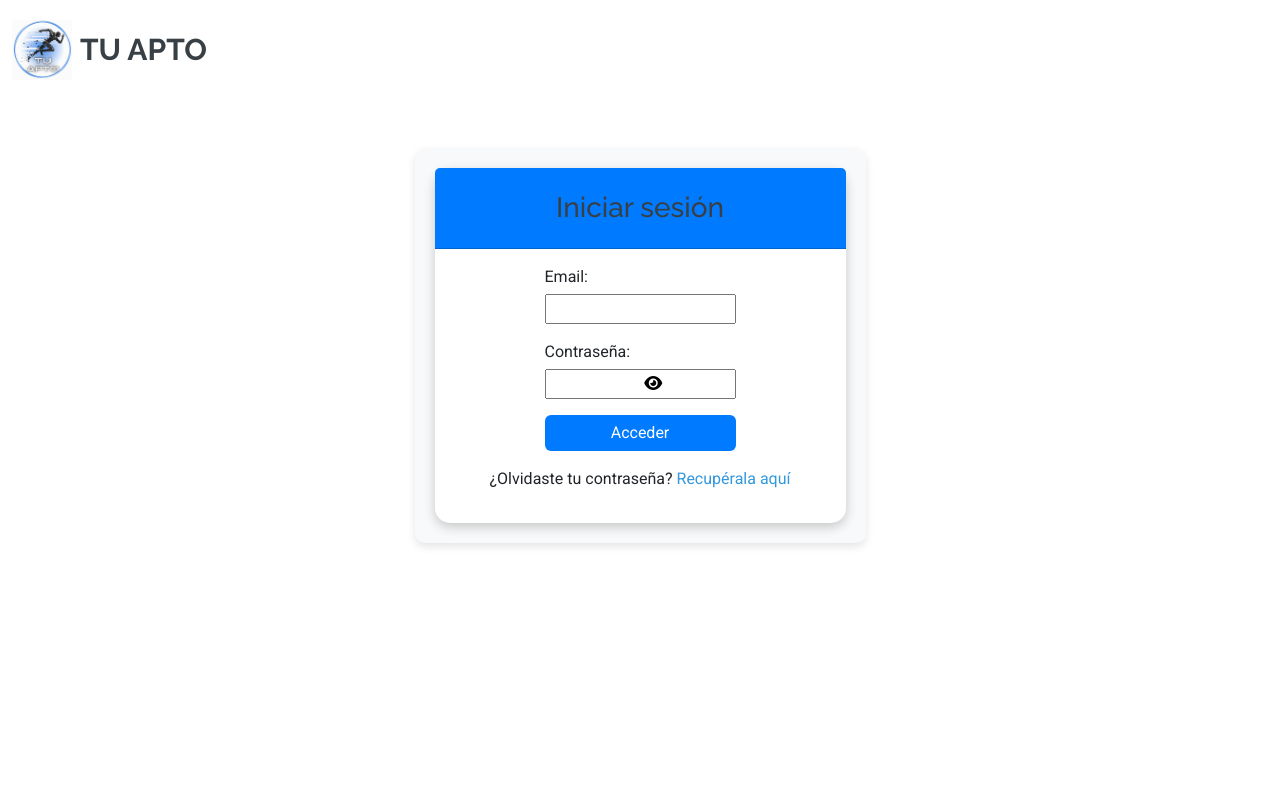
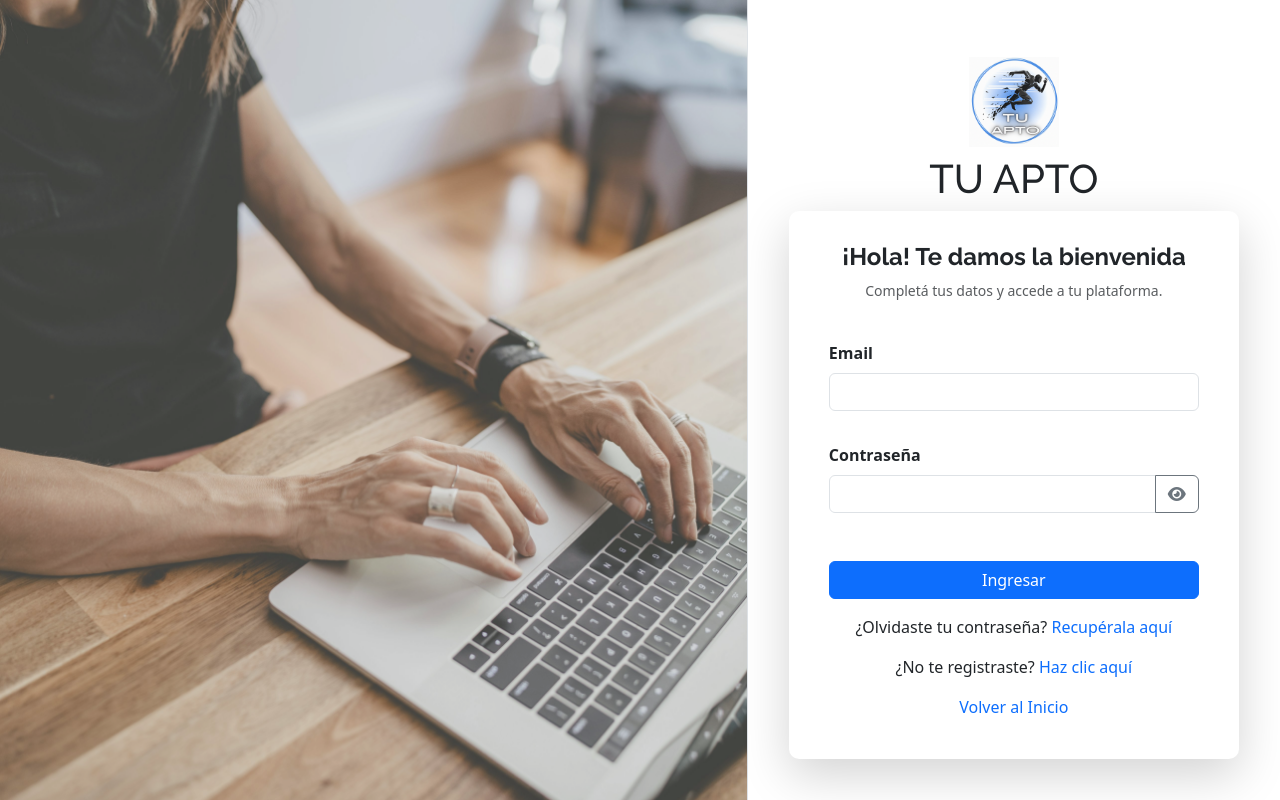
Before and after one commit to Santoni07/TuApto, a Django app: page /account/login/ in a window 1280 px wide. Run offline with Django 5.2, Linux system fonts and the light colour scheme; parts of the project's set-up code (start-up, migrations or seed data) failed here and were passed over; some libraries are stand-ins or nearby versions.

Commit message:
Cambios en el front de login

```diff
--- a/FichaMedica/account/forms.py
+++ b/FichaMedica/account/forms.py
@@ -4,8 +4,14 @@ from django.contrib.auth.models import User
 from .models import Profile
 
 class LoginForm(forms.Form):
-    email = forms.EmailField(label='Email', widget=forms.EmailInput)
-    password = forms.CharField(label='Contraseña', widget=forms.PasswordInput)
+    email = forms.EmailField(
+        label="Email",
+        widget=forms.EmailInput(attrs={"class": "form-control"})
+    )
+    password = forms.CharField(
+        label="Contraseña",
+        widget=forms.PasswordInput(attrs={"class": "form-control"})
+    )
 
 class UserRegistrationForm(forms.ModelForm):
     password1 = forms.CharField(label='Contraseña', widget=forms.PasswordInput)
--- a/FichaMedica/account/templates/account/login.html
+++ b/FichaMedica/account/templates/account/login.html
@@ -1,3 +1,113 @@
+{% extends 'core/base.html' %}
+{% load static %}
+
+{% block title %}Iniciar sesión{% endblock %}
+
+{% block content %}
+    <link href="https://cdn.jsdelivr.net/npm/bootstrap@5.3.0/dist/css/bootstrap.min.css" rel="stylesheet">
+
+    <div class="container-fluid vh-100 d-flex align-items-center justify-content-center m-0 p-0">
+
+        <div class="row w-100 h-100 g-0">
+            <div class="col-md-7 d-none d-md-flex align-items-center justify-content-center bg-light h-100">
+                <img src="{% static 'core/img/login.jpeg' %}" alt="Aptos médicos" class="img-fluid w-100 h-100 object-fit-cover opacity-75">
+            </div>
+            <div class="col-12 col-md-5 d-flex flex-column align-items-center justify-content-center border-start bg-white h-100 p-3 p-md-4">
+                <!-- Logo arriba sin enlace -->
+                <div class="text-center mt-2 mt-md-3">
+                    <img src="{% static 'core/img/milogo.jpg' %}" alt="Logo" style="width: 90px; max-width: 100%;">
+                    <h1 class="mt-2">TU APTO</h1>
+                </div>
+
+                <!-- Contenedor del formulario -->
+                <div class="card p-3 p-md-4 shadow-lg w-100" style="max-height: 90vh; overflow: auto; border-radius: 10px; border: none; max-width: 450px;">
+                    <div class="card-header text-center bg-white border-0">
+                        <h4 class="fw-bold">¡Hola! Te damos la bienvenida</h4>
+                        <p class="text-muted small">Completá tus datos y accede a tu plataforma.</p>
+                    </div>
+                    <div class="card-body">
+                        {% if messages %}
+                            <div class="alert alert-danger" role="alert">
+                                {% for message in messages %}
+                                    {{ message }}
+                                {% endfor %}
+                            </div>
+                        {% endif %}
+
+                        <form method="POST" class="d-flex flex-column gap-3 w-100">
+                            {% csrf_token %}
+                            <!-- Campo de Email -->
+                                <div class="mb-3">
+                                    <label class="form-label fw-bold">{{ form.email.label }}</label>
+                                    {{ form.email }}
+                                    {% if form.email.errors %}
+                                        <div class="text-danger small">
+                                            {{ form.email.errors }}
+                                        </div>
+                                    {% endif %}
+                                </div>
+
+                                <!-- Campo de Contraseña con botón de visibilidad -->
+                                <div class="mb-3">
+                                    <label class="form-label fw-bold">{{ form.password.label }}</label>
+                                    <div class="input-group">
+                                        {{ form.password }}
+                                        <button type="button" class="btn btn-outline-secondary" onclick="togglePasswordVisibility()">
+                                            <i id="toggle-icon" class="fas fa-eye"></i>
+                                        </button>
+                                    </div>
+                                    {% if form.password.errors %}
+                                        <div class="text-danger small">
+                                            {{ form.password.errors }}
+                                        </div>
+                                    {% endif %}
+                                </div>
+
+                            <div class="d-grid mt-3">
+                                <button type="submit" class="btn btn-primary w-100" id="submitBtn">Ingresar</button>
+                            </div>
+                        </form>
+
+                        <div class="mt-3 text-center">
+                            <p>¿Olvidaste tu contraseña? <a href="{% url 'password_reset' %}" style="text-decoration: none;">Recupérala aquí</a></p>
+                            <p>¿No te registraste? <a href="{% url 'register' %}" style="text-decoration: none;">Haz clic aquí</a></p>
+                            <a href="{% url 'home' %}" style="text-decoration: none;">Volver al Inicio</a>
+                        </div>
+                    </div>
+                </div>
+            </div>
+
+
+        </div>
+    </div>
+
+    <script src="https://kit.fontawesome.com/a076d05399.js" crossorigin="anonymous"></script>
+    <script src="https://cdn.jsdelivr.net/npm/bootstrap@5.3.0/dist/js/bootstrap.bundle.min.js"></script>
+    <script>
+        function togglePasswordVisibility() {
+            const passwordField = document.getElementById("id_password");
+            const toggleIcon = document.getElementById("toggle-icon");
+
+            if (passwordField.type === "password") {
+                passwordField.type = "text";
+                toggleIcon.classList.remove("fa-eye");
+                toggleIcon.classList.add("fa-eye-slash");
+            } else {
+                passwordField.type = "password";
+                toggleIcon.classList.remove("fa-eye-slash");
+                toggleIcon.classList.add("fa-eye");
+            }
+        }
+    </script>
+{% endblock %}
+
+
+
+
+
+{% comment %}
+
+
 {% extends 'core/base.html' %}
 {% load static %}
 
@@ -160,3 +270,4 @@
     </script>
 </body>
 {% endblock %}
+ {% endcomment %}
--- a/FichaMedica/account/urls.py
+++ b/FichaMedica/account/urls.py
@@ -21,5 +21,7 @@ urlpatterns = [
     path('reset/done/',
          auth_views.PasswordResetCompleteView.as_view(template_name='registration/password_reset_complete.html'),
          name='password_reset_complete'),
-    path('check_session/', views.check_session, name='check_session')
-]
+    path('check_session/', views.check_session, name='check_session'),
+    path('terminos_condiciones/', views.terminos_condiciones, name='terminos_condiciones'),
+
+    ]
--- a/FichaMedica/account/views.py
+++ b/FichaMedica/account/views.py
@@ -109,7 +109,8 @@ def logout_view(request):
     logout
     return redirect('core/home.html')
 
-
+def terminos_condiciones(request):
+    return render(request, 'account/terminos_condiciones.html')
 
 
 def recover_Password(request):
--- a/FichaMedica/core/templates/core/base.html
+++ b/FichaMedica/core/templates/core/base.html
@@ -37,7 +37,7 @@
 </head>
 
 <body class="index-page">
-
+    {% if request.path != '/account/login/' and request.path != '/account/register/' %}
     <header id="header" class="header d-flex align-items-center sticky-top">
         <div class="container-fluid position-relative d-flex align-items-center justify-content-between">
 
@@ -92,7 +92,7 @@
 
         </div>
     </header>
-
+    {% endif %}
     {% block content %}{% endblock %}
     {% block publicidad %}{% endblock %}
     {% block landingPage %} {% endblock %}
```
Also changed, not shown: FichaMedica/core/static/core/img/login.jpeg (added), FichaMedica/db.sqlite3.
